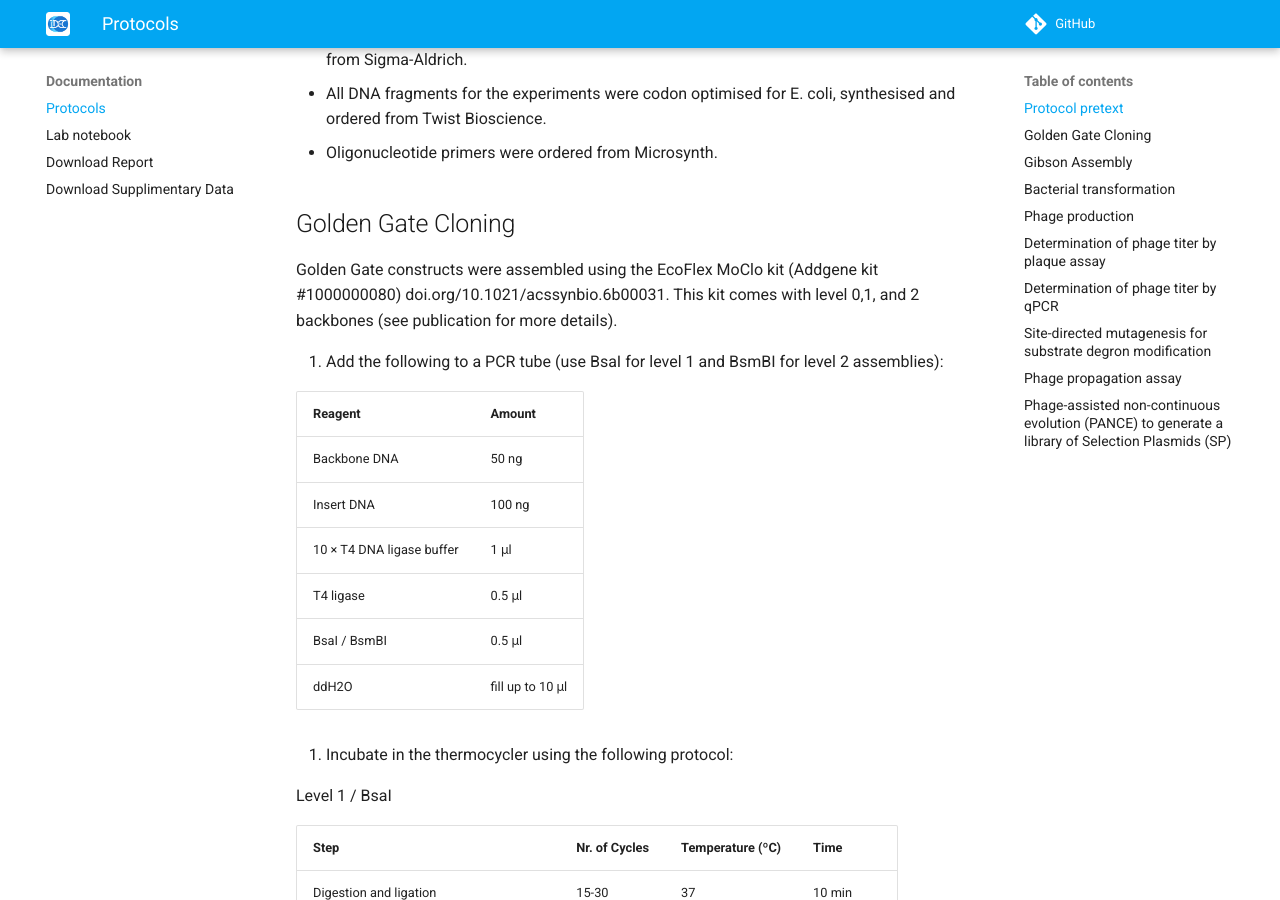
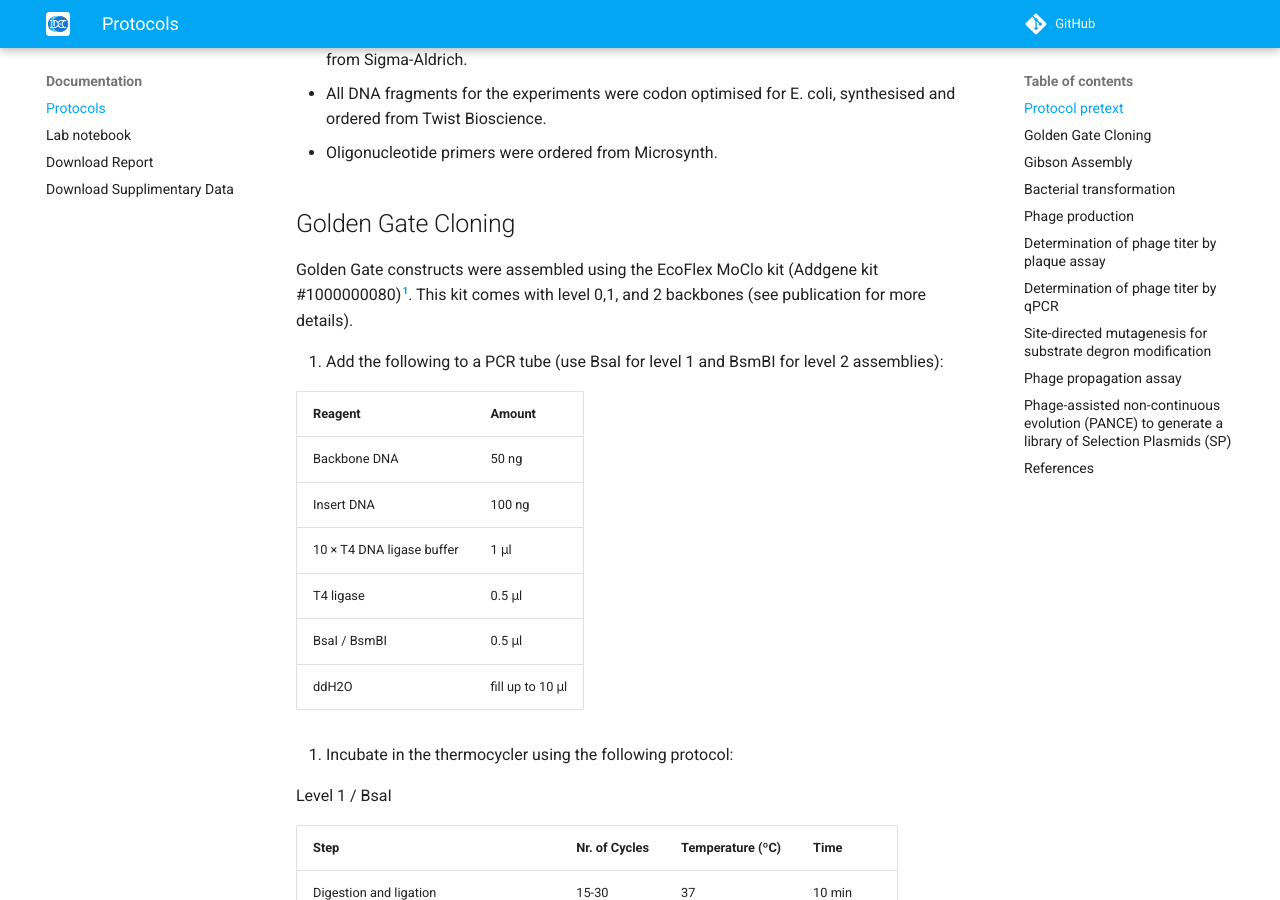
Before and after one commit to mibohl/2024_Evolution_Suisse, an MkDocs documentation site: the page built from docs/documentation/protocols.md, in a window 1280 px wide and 900 px high, scrolled down 401 px. Built offline with MkDocs 1.6.1 and Material for MkDocs 9.7.7, drawn with Linux system fonts in a browser that asks for light colours; comment, search, counter and statistics services are not loaded; some of the changed text lies outside the part shown.

Commit message:
Update protocols.md

```diff
--- a/docs/documentation/protocols.md
+++ b/docs/documentation/protocols.md
@@ -9,7 +9,7 @@
 
 
 ## Golden Gate Cloning
-Golden Gate constructs were assembled using the EcoFlex MoClo kit (Addgene kit #1000000080) doi.org/10.1021/acssynbio.6b00031. This kit comes with level 0,1, and 2 backbones (see publication for more details).
+Golden Gate constructs were assembled using the EcoFlex MoClo kit (Addgene kit #1000000080)[^1]. This kit comes with level 0,1, and 2 backbones (see publication for more details).
 
 1. Add the following to a PCR tube (use BsaI for level 1 and BsmBI for level 2 assemblies):
 
@@ -233,3 +233,6 @@
 5. Incubate the flask at 37ºC, shaking at 250 rpm, overnight (16-20 h)
 6. The following day, determine the phage titer using qPCR (see Determination of phage titer by qPCR)
 7. Initiate the next round of drift by repeating steps 2 to 6. Infect the fresh culture with the phages that propagated overnight and whose titer you determined by qPCR
+
+## References
+[^1]: Moore SJ, Lai H-E, Kelwick RJR, Chee SM, Bell DJ, Polizzi KM, et al. EcoFlex: A multifunctional MoClo kit for E. coli synthetic biology. ACS Synth Biol. 2016;5: 1059–1069. doi:10.1021/acssynbio.6b00031
```
